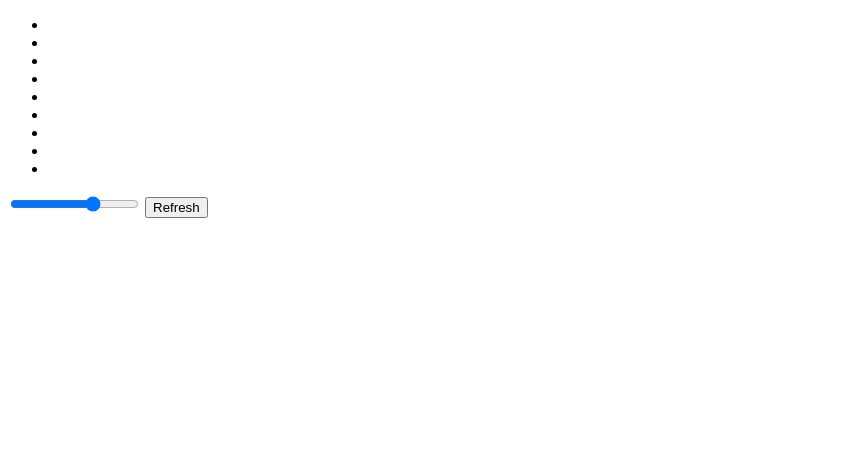
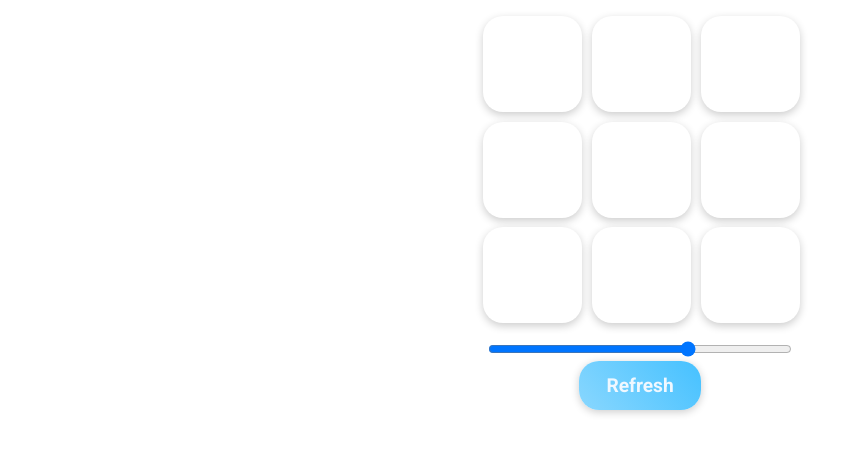
Before and after one commit to ChamodS-1/color-picker, a plain HTML site: page index.html in a window 1280 px wide. Shown: the whole page, without its empty margins (0-855 px from the left). Drawn offline with Linux system fonts and the light colour scheme; the site is published under a folder, as on GitHub Pages, so addresses that start at the root find nothing.

Commit message:
Update index.html

```diff
--- a/index.html
+++ b/index.html
@@ -8,7 +8,7 @@
     <link rel="preconnect" href="https://fonts.googleapis.com">
     <link rel="preconnect" href="https://fonts.gstatic.com" crossorigin>
     <link href="https://fonts.googleapis.com/css2?family=Roboto:wght@700&display=swap" rel="stylesheet">
-    <link rel="stylesheet" href="/dist/css/index.css">
+    <link rel="stylesheet" href="dist/css/index.css">
     <script src="index.js" defer></script>
     <title>ColorPicker</title>
 </head>
```
